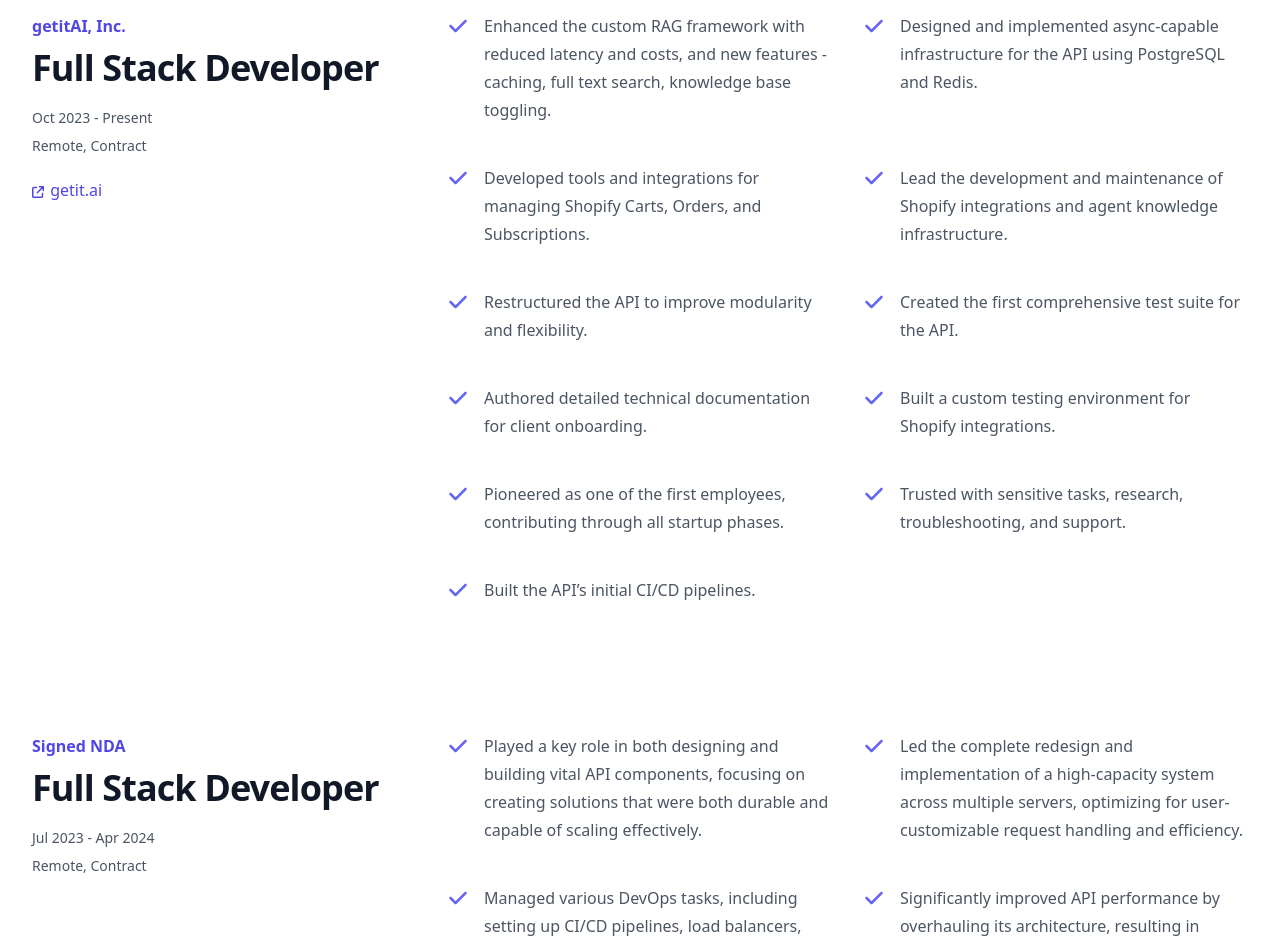
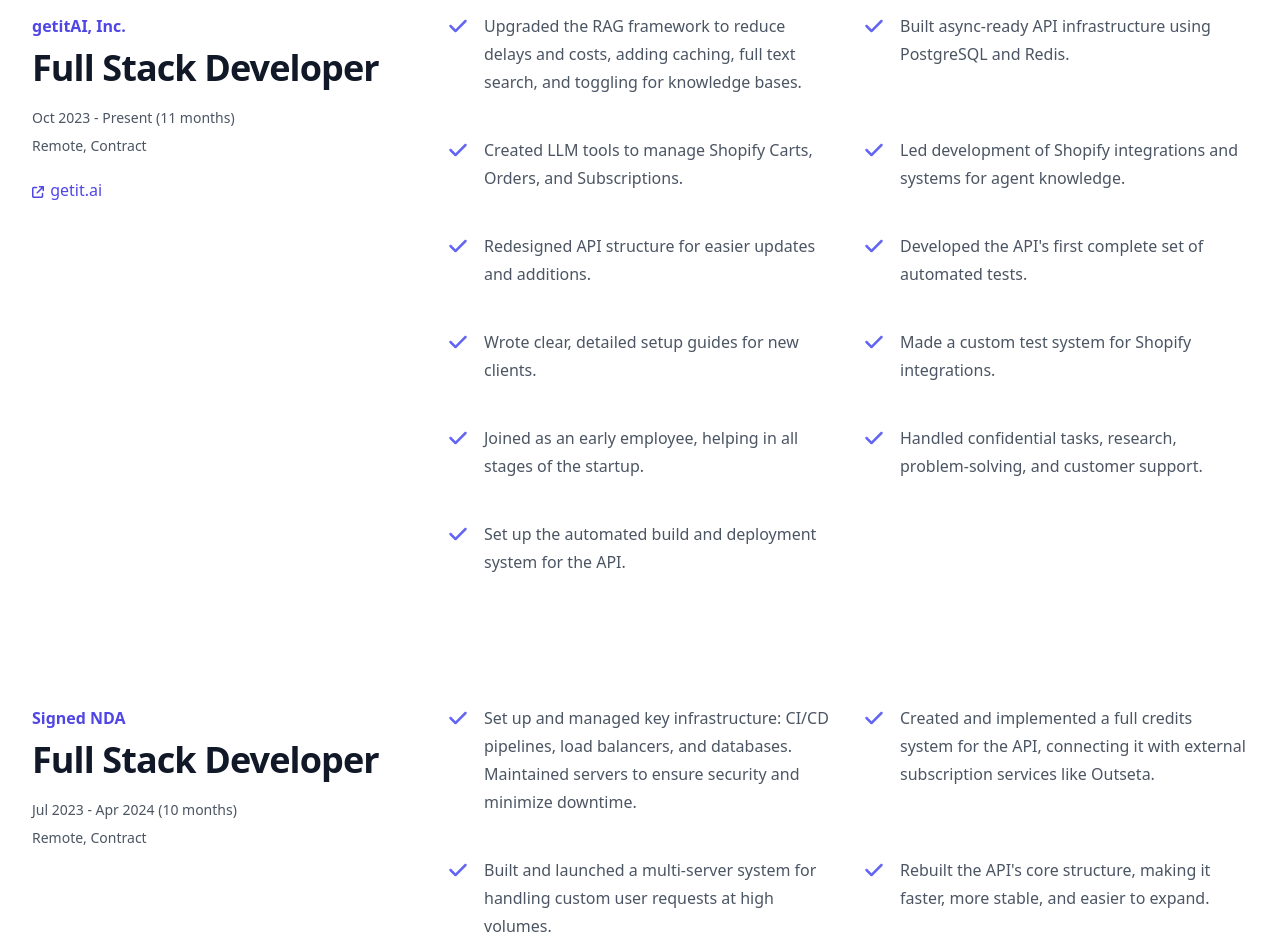
Before and after one commit to luca-matei/lucamatei.eu, a Next.js app: page /experience in a window 1280 px wide. Shown: the part 1440-2386 px from the top of the page. Built offline with nearby package versions, Linux system fonts and the light colour scheme.

Commit message:
Update experience

```diff
--- a/src/app/(presentation-pages)/experience/workplaces.tsx
+++ b/src/app/(presentation-pages)/experience/workplaces.tsx
@@ -5,36 +5,34 @@ const workplaces = [
   {
     company: 'getitAI, Inc.',
     role: 'Full Stack Developer',
-    period: 'Oct 2023 - Present',
+    period: 'Oct 2023 - Present (11 months)',
     type: 'Remote, Contract',
     description: <a href="https://getit.ai" target="_blank" rel="noopener noreferrer" className="text-indigo-600"><FontAwesomeIcon icon={faExternalLink} className="w-3 h-3 mr-0.5" aria-hidden="true" /> getit.ai</a>,
     bullets: [
-      'Enhanced the custom RAG framework with reduced latency and costs, and new features - caching, full text search, knowledge base toggling.',
-      'Designed and implemented async-capable infrastructure for the API using PostgreSQL and Redis.',
-      'Developed tools and integrations for managing Shopify Carts, Orders, and Subscriptions.',
-      'Lead the development and maintenance of Shopify integrations and agent knowledge infrastructure.',
-      'Restructured the API to improve modularity and flexibility.',
-      'Created the first comprehensive test suite for the API.',
-      'Authored detailed technical documentation for client onboarding.',
-      'Built a custom testing environment for Shopify integrations.',
-      'Pioneered as one of the first employees, contributing through all startup phases.',
-      'Trusted with sensitive tasks, research, troubleshooting, and support.',
-      'Built the API’s initial CI/CD pipelines.',
+      "Upgraded the RAG framework to reduce delays and costs, adding caching, full text search, and toggling for knowledge bases.",
+      "Built async-ready API infrastructure using PostgreSQL and Redis.",
+      "Created LLM tools to manage Shopify Carts, Orders, and Subscriptions.",
+      "Led development of Shopify integrations and systems for agent knowledge.",
+      "Redesigned API structure for easier updates and additions.",
+      "Developed the API's first complete set of automated tests.",
+      "Wrote clear, detailed setup guides for new clients.",
+      "Made a custom test system for Shopify integrations.",
+      "Joined as an early employee, helping in all stages of the startup.",
+      "Handled confidential tasks, research, problem-solving, and customer support.",
+      "Set up the automated build and deployment system for the API.",
     ],
   },
   {
     company: 'Signed NDA',
     role: 'Full Stack Developer',
-    period: 'Jul 2023 - Apr 2024',
+    period: 'Jul 2023 - Apr 2024 (10 months)',
     type: 'Remote, Contract',
     description: "",
     bullets: [
-      "Played a key role in both designing and building vital API components, focusing on creating solutions that were both durable and capable of scaling effectively.",
-      "Led the complete redesign and implementation of a high-capacity system across multiple servers, optimizing for user-customizable request handling and efficiency.",
-      "Managed various DevOps tasks, including setting up CI/CD pipelines, load balancers, and databases, and performed maintenance on both bare-metal servers and VPSes, prioritizing security and high-availability.",
-      "Significantly improved API performance by overhauling its architecture, resulting in increased development speed, stability, scalability, and flexibility.",
-      "Developed and integrated a comprehensive credits system for the API, working with third-party subscription managers like Outseta.",
-      "Engaged in peer code reviews, providing constructive feedback to enhance code quality and team collaboration.",
+      "Set up and managed key infrastructure: CI/CD pipelines, load balancers, and databases. Maintained servers to ensure security and minimize downtime.",
+      "Created and implemented a full credits system for the API, connecting it with external subscription services like Outseta.",
+      "Built and launched a multi-server system for handling custom user requests at high volumes.",
+      "Rebuilt the API's core structure, making it faster, more stable, and easier to expand.",
     ],
   },
 ]
```
